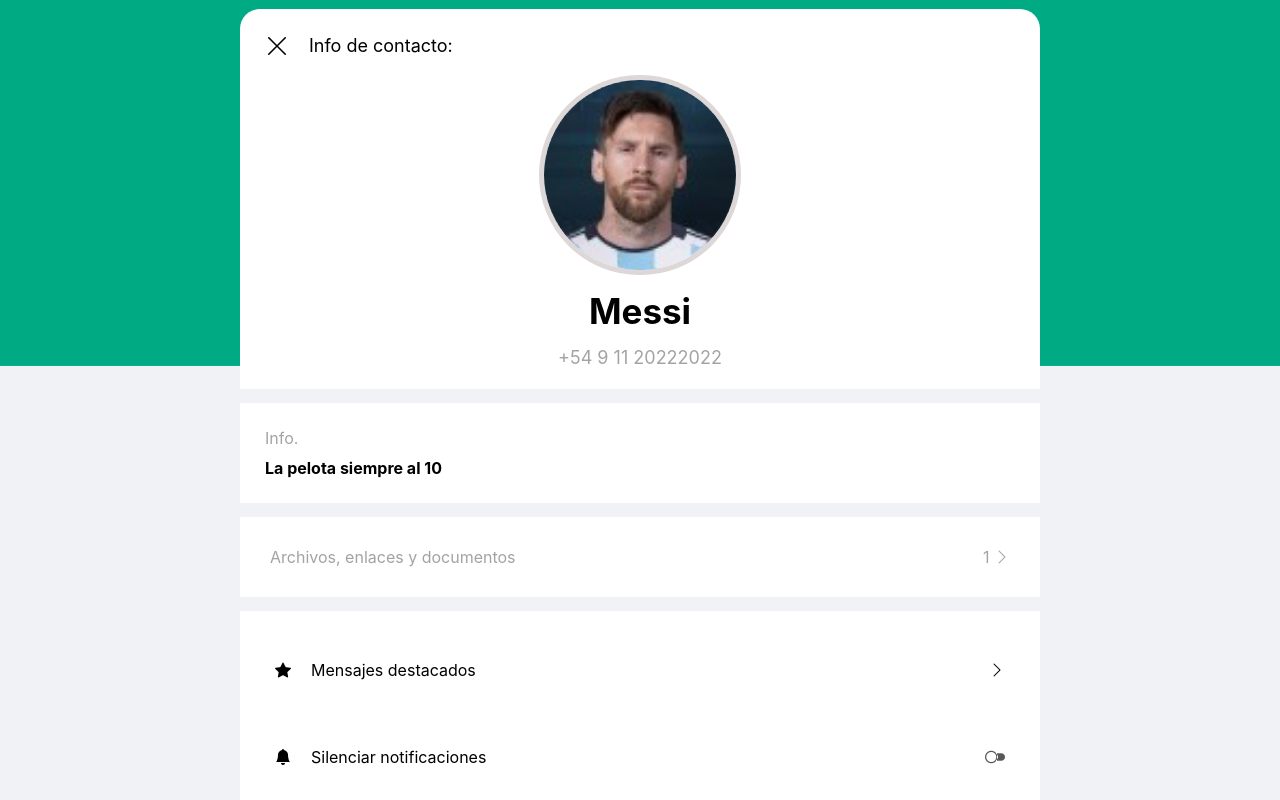
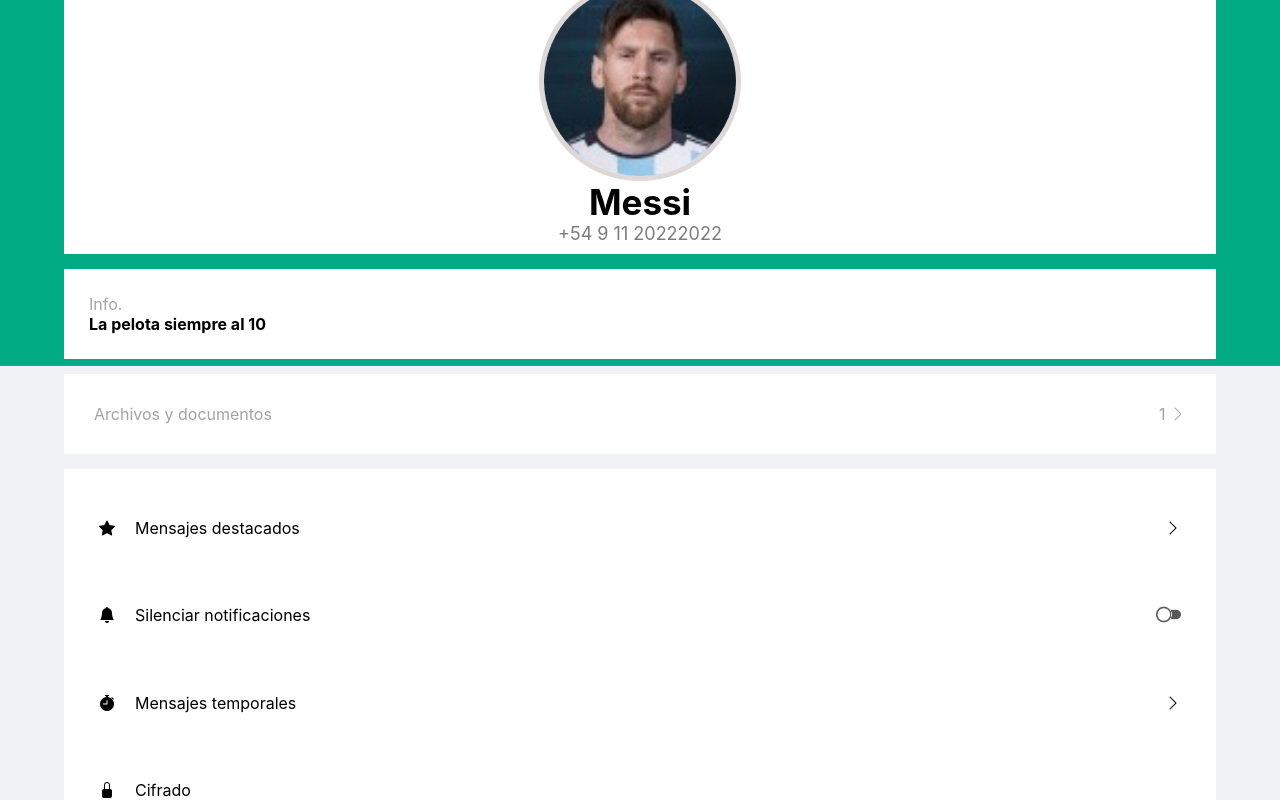
Before and after one commit to JoaquinpaIppolito/Mensajeitor_Desplegado, a React (Vite) app: page /info/0 in a window 1280 px wide. Built offline with nearby package versions, Linux system fonts and the light colour scheme.

Commit message:
Corregidas mediaquerys

```diff
--- a/src/Components/Chat/ChatHeaderInfo/ChatHeaderInfo.css
+++ b/src/Components/Chat/ChatHeaderInfo/ChatHeaderInfo.css
@@ -56,6 +56,7 @@
 
 .camaramarco{
     display:flex;
+    justify-content: space-between;
     border-radius: 15px;
     width: 60px;
     height: 35px;
@@ -103,36 +104,52 @@
 }
 
 
+@media screen and (max-width: 992px) {
+    .camaramarco{
+        width: 50px;
+    }
+    .camara{
+        font-size: 10px;
+    }
+    .lupa{
+        font-size: 10px;
+    }
+    .mas{
+        font-size: 10px;
+    }
+}
+
+@media screen and (max-width: 480px) {
+    .right{
+        display: flex;
+        justify-content: space-evenly;
+        gap:5px;
+        width: 100px;
+    }
+}
+
+@media screen and (max-width: 400px) {
+    .right{
+        display: none;
+    }
+}
+
 @media screen and (max-width: 320px) {
     .headercontenido{
         width: 260px;
     }
 
-    .right{
+    .left{
         width: 260px;
     }
 
-    .camaramarco{
-        display:none
+  .right{
+    display: none;
+  }
 
-
-    }
-
-    .camara{
-        display:none
-    }
-
-    .flechaabajo{
-        display:none
-    }
-
-
-    .lupa{
-        display:none
-    }
-
-    .mas{
-        display:none
+    .nombre{
+        font-size: 12px;
+        padding-right: 20px;
     }
 
 }
--- a/src/Components/Chat/MensajeForm/MensajeForm.css
+++ b/src/Components/Chat/MensajeForm/MensajeForm.css
@@ -1,9 +1,9 @@
 .formnuevomensaje{
-    width: 60vw;
     display: flex;
-    justify-content: space-evenly;
     align-items: center;
-
+    justify-content: space-between;
+    padding: 10px;
+    width: 100%;
 }
 
 
@@ -19,14 +19,14 @@ color:#54656F;
 }
 
 .nuevomensaje{
+    width: 100%;
     height: 35px;
-    width:80%;
-    padding:10px;
-    color:white;
+    padding: 10px;
     border-radius: 8px;
-    border-color: transparent;
-  color:#54656F;
+    border: none;
     outline: none;
+    color: #54656F;
+    margin: 0 10px;
 }
 
 
--- a/src/Components/Chat/MensajeForm/MensajeForm.jsx
+++ b/src/Components/Chat/MensajeForm/MensajeForm.jsx
@@ -18,7 +18,7 @@ export const MensajeForm = ({handleSubmitNuevoMensaje}) => {
     <form onSubmit={handleSubmit} className='formnuevomensaje'>
     <span className='emoji'><i class="bi bi-emoji-laughing"></i></span>
     <span className='signomas'><i class="bi bi-plus"></i></span>
-    <input className='nuevomensaje' type='text' name='nuevomje' placeholder='Escribe un mensaje'/>
+    <input className='nuevomensaje' type='text' name='nuevomje' placeholder='Escribe un mensaje' maxlength="80"/>
     <button className='botonenviar' type='submit'><i class="bi bi-send-fill"></i></button>
     </form>
 
--- a/src/Components/ListaContactos/Contactos/Contactos.css
+++ b/src/Components/ListaContactos/Contactos/Contactos.css
@@ -125,6 +125,35 @@
   }
 
 
+  @media screen and (max-width: 750px) {
+    .fechacontacto{
+        display: none;
+    }
+  }
+
+  @media screen and (max-width: 680px) {
+    .ultimomensaje{
+        display: none;
+    }
+    .nombrecontacto{
+        font-size: 10px;
+    }
+  }
+
+
+  @media screen and (max-width: 480px) {
+    .nombrecontacto{
+        font-size: 8px;
+        font-weight: 400;
+    }
+    .nombreyultimomensaje{
+        padding: 3px;
+     }
+  }
+
+
+
+
 @media screen and (max-width: 320px) {
 
     .cajacontacto{
@@ -143,6 +172,10 @@
         padding-right: 10px;
 
     }
+
+    .nombreyultimomensaje{
+        padding-left: 10px;
+     }
 
     .nombrecontacto{
         color: black;
--- a/src/Components/ListaContactos/ListaHeaderInfo/ListaHeaderInfo.css
+++ b/src/Components/ListaContactos/ListaHeaderInfo/ListaHeaderInfo.css
@@ -154,6 +154,13 @@ font-size: 18px;
 }
 
 
+@media screen and (max-width: 620px) {
+    .right1{
+        display: none;
+    }
+}
+
+
 @media screen and (max-width: 320px) {
     .headercontenido1{
         width: 65px;
--- a/src/Screens/ChatScreen/ChatScreen.css
+++ b/src/Screens/ChatScreen/ChatScreen.css
@@ -7,14 +7,14 @@
 
 
 .chatcontenedor{
-    width: 60vw;
+    width: 61vw;
     height: 100vh;
 
 }
 
 .header{
     display: flex;
-    width: 60vw;
+    width: 61vw;
     height: 60px;
     align-items: center;
     background-color: #F0F2F5 ;
@@ -24,7 +24,7 @@
 
 
 .chat{
-    width:60vw;
+    width:61vw;
     height: calc(100vh - 120px);
     background-image: url(/images/fondows.jpg);
     background-repeat: repeat;
@@ -36,7 +36,7 @@
 
     .footer{
         display: flex;
-        width: 60vw;
+        width: 61vw;
         height: 60px;
         align-items: center;
         justify-content: space-between;
@@ -72,13 +72,11 @@
         overflow-y: scroll;
         border-bottom: 1px solid #F2F4F5;
         padding-top: 60px;
-
+        overflow-x: hidden;
         }
 
 
 /* Mediaquerys */
-
-
 
 
 
--- a/src/Screens/HomeScreen/HomeScreen.jsx
+++ b/src/Screens/HomeScreen/HomeScreen.jsx
@@ -39,7 +39,7 @@ const [error, seterror] = useState('');
             <form onSubmit={handleSubmit} className='forminiciar'>
             <span className='descripcion1'>Escribe tu nombre de usuario:</span>
             <br></br>
-            <input className='nuevousuario' name='nuevousuario' type='text' placeholder='Ej: Usuario1' maxlength="30" />
+            <input className='nuevousuario' name='nuevousuario' type='text' placeholder='Ej: Usuario1' maxLength="30" />
             <span className='error'>{error}</span>
             <button className='iniciar' type='submit'>Iniciar</button>
             <br></br>
--- a/src/Screens/InfoScreen/InfoScreen.css
+++ b/src/Screens/InfoScreen/InfoScreen.css
@@ -3,20 +3,22 @@
     display: flex;
     flex-direction: column;
     align-items: center;
-    justify-content: space-evenly;
- width: 2000px;
- height: 1000px;
- background-color: #f0f2f5;
- gap: 5px;
- color:black;
- background-image: url(/images/fondoinfoscreen.jpg);
+    justify-content:center;
+    width: 100vw;
+    height: 100vh;
+    background-color: #f0f2f5;
+    gap: 15px;
+    color:black;
+    background-image: url(/images/fondoinfoscreen.jpg);
+    background-repeat:repeat-x;
+    overflow-y: scroll;
 }
 
 .headerinfo{
     display: flex;
     align-items: center;
     justify-content: flex-start;
-    width: 800px;
+    width: 90vw;
     height: 30px;
     gap: 20px;
     padding-left: 25px;
@@ -36,14 +38,13 @@
     display: flex;
     flex-direction: column;
     align-items: center;
-    justify-content: center;
-    width: 800px;
-    height: 380px;
-    gap: 15px;
+    justify-content:space-evenly;
+    width: 90vw;
+    height: 500px;
     background-color: white;
     border-top-left-radius: 20px ;
     border-top-right-radius: 20px;
-
+    padding-bottom: 10px;
 }
 
 
@@ -53,7 +54,7 @@
 
 .telefonoperfil{
     font-size: 18px;
-    color:#a1a3a4
+    color:#797b7c
 }
 
 .fotogrande{
@@ -66,7 +67,7 @@
     display: flex;
     flex-direction: column;
     justify-content: space-between;
-    width: 800px;
+    width: 90vw;
     height: 100px;
     padding: 25px;
     background-color: white;
@@ -84,7 +85,7 @@
     display: flex;
     justify-content: space-between;
     align-items: center;
-    width: 800px;
+    width: 90vw;
     height: 80px;
     padding: 30px;
     background-color: white;
@@ -94,7 +95,7 @@
 .otros{
     display:flex;
     flex-direction: column;
-    width: 800px;
+    width: 90vw;
     height: 380px;
     background-color: white;
     border-bottom-left-radius: 20px;
@@ -132,7 +133,7 @@
 }
 
 .toggle{
-    font-size: 20px;
+    font-size: 25px;
     color:#585858;
     cursor: pointer;
 }
@@ -157,3 +158,30 @@
     padding: 10px;
     gap: 20px;
 }
+
+
+@media screen and (max-width: 320px) {
+    .infocontenedor{
+        gap: 5px;
+        padding: 5px;
+        justify-content: flex-start;
+
+    }
+    .headerinfo{
+        display: flex;
+        justify-content: flex-start;
+        width: 80vw;
+        gap: 10px;
+        padding: 0px;
+        font-size: 10px;
+    }
+    .close{
+        font-size: 15px;
+        cursor: pointer;
+        padding-top: 2px;
+    }
+    .infoinfo{
+        color: #a1a3a4;
+    }
+
+}
--- a/src/Screens/InfoScreen/InfoScreen.jsx
+++ b/src/Screens/InfoScreen/InfoScreen.jsx
@@ -37,7 +37,7 @@ const obtenerContactos = () => {
             <span className='infofrase'>{contacto.frase}</span>
         </div>
         <div className='archivos'>
-            <span className='textoarchivos'>Archivos, enlaces y documentos</span>
+            <span className='textoarchivos'>Archivos y documentos</span>
             <span className='signoarchivos'>{contacto.archivos} <i class="bi bi-chevron-right"></i></span>
         </div>
         <div className='otros'>
```
